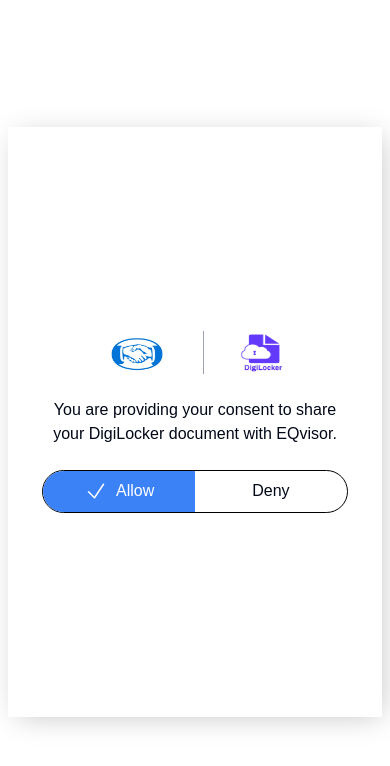
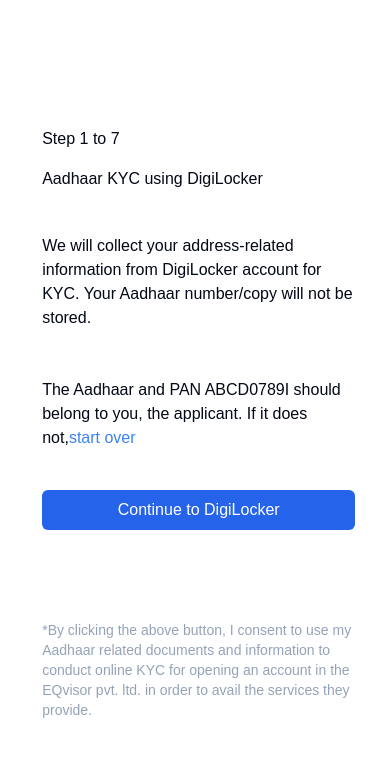
Before and after one commit to om0852/eqvisor, a Next.js app: page /digilocker in a window 390 px wide. Shown: the top 766 px of the page. Built offline with nearby package versions, Linux system fonts and the light colour scheme.

Commit message:
responsive done

```diff
--- a/src/app/(process)/digilocker/_components/DigiLockerAccept.jsx
+++ b/src/app/(process)/digilocker/_components/DigiLockerAccept.jsx
@@ -1,7 +1,7 @@
 import React, { useState } from "react";
 import Success from "./Success";
 
-const DigiLockerAccept = () => {
+const DigiLockerAccept = ({setAllowPage}) => {
     const [success,setSuccess]=useState(false);
     if(success){
         return <Success/>
@@ -37,7 +37,7 @@
               </svg>
               Allow
             </div>
-            <div className="w-[50%] text-center  py-[1vh]">Deny</div>
+            <div onClick={()=>setAllowPage(false)} className="w-[50%] text-center  py-[1vh]">Deny</div>
           </div>
         </div>
       </div>
--- a/src/app/(process)/digilocker/page.jsx
+++ b/src/app/(process)/digilocker/page.jsx
@@ -5,19 +5,19 @@
 import DigiLockerAccept from "./_components/DigiLockerAccept";
 
 const Page = () => {
-  const [allowPage, setAllowPage] = useState(true);
+  const [allowPage, setAllowPage] = useState(false);
   if (allowPage) {
-    return <DigiLockerAccept />;
+    return <DigiLockerAccept setAllowPage={setAllowPage} />;
   }
   return (
     <div className="w-full h-[100vh] flex items-center justify-center">
-      <div className="relative z-[5] w-[100%] md:w-[70%] h-[70%]">
+      <div className="relative pl-[5vh] z-[5] w-[100%] md:w-[70%] h-[70%]">
         <StepComponent
           step={1}
           totalStep={7}
           description={"Aadhaar KYC using DigiLocker"}
         />
-        <div className="relative bg-white z-[5]  rounded-xl flex flex-col gap-10 w-[70%] pt-[3vh] pb-[5vh] h-[70%]">
+        <div className="relative bg-white z-[5]  rounded-xl flex flex-col gap-10 w-[90%] md:w-[70%] pt-[3vh] pb-[5vh] h-[70%]">
           <p>
             We will collect your address-related information from DigiLocker
             account for KYC. Your Aadhaar number/copy will not be stored.
@@ -30,7 +30,12 @@
               start over
             </Link>
           </p>
-          <button className="w-full rounded-md bg-blue-600 py-2 text-white">
+          <button
+            onClick={() => {
+              setAllowPage(true);
+            }}
+            className="w-full rounded-md bg-blue-600 py-2 text-white"
+          >
             Continue to DigiLocker
           </button>
           <p className="text-slate-400 text-sm pt-[6vh]">
--- a/src/app/(process)/panprocess/page.jsx
+++ b/src/app/(process)/panprocess/page.jsx
@@ -22,43 +22,46 @@
 
   // Set max date to today’s date
   const today = new Date().toISOString().split("T")[0];
-  console.log(today);
 
   return (
-    <div className="w-full h-[100vh] flex items-center justify-center">
-      <div className="absolute top-[-3vh] right-[-70vh] w-[100vh] md:w-[200vh] h-[100vh] bg-blue-400 rounded-bl-full "></div>
-      <div className="relative z-[5] w-[100%] md:w-[70%] h-[70%]">
+    <div className="w-full h-screen overflow-hidden flex items-center justify-center bg-gray-50">
+      <div className="relative w-full max-w-lg md:max-w-2xl lg:max-w-3xl flex items-center justify-center">
+        {/* Background Circle */}
+        <div className="absolute max-sm:hidden top-[-50vh] left-[10vh] md:top-[-120vh] md:left-[50vh] w-[150vw] h-[150vw] md:w-[100vw] md:h-[100vw] bg-blue-400 rounded-full overflow-hidden z-10"></div>
+
+        {/* Main Content */}
+        <div className="z-20 w-[92%]">
             <StepComponent
               step={1}
               totalStep={7}
               description={"Starting with your PAN"}
             />
-        <div className="relative bg-white z-[5] login-shadow rounded-xl flex flex-col gap-10 w-[70%] p-[10vh] pb-[5vh] h-[70%]">
+          <div className="relative bg-white shadow-lg rounded-xl flex flex-col gap-10 w-[100%] max-w-md md:max-w-lg p-8 z-10">
             <input
               type="text"
-            className="z-5 w-[100%] outline-none border-b-2 border-gray-600"
+              className="w-full outline-none border-b-2 border-gray-600"
               placeholder="Enter name as per PAN"
               value={name}
               onChange={(e) => setName(e.target.value)}
             />
-          <div className="w-full flex items-center py-[2vh] gap-8">
+            <div className="w-full flex flex-col md:flex-row gap-6 items-center">
               <input
                 type="text"
-              className="z-5 w-[90%] outline-none border-b-2 border-gray-600"
+                className="w-full outline-none border-b-2 border-gray-600"
                 placeholder="Enter PAN"
                 value={pan}
                 onChange={(e) => setPan(e.target.value)}
               />
               <input
                 type="date"
-              className="z-5 w-[90%] outline-none border-b-2 border-gray-600"
+                className="w-full outline-none border-b-2 border-gray-600"
                 placeholder="DOB"
                 max={today}
                 value={dob}
                 onChange={(e) => setDob(e.target.value)}
               />
             </div>
-          <div className="w-full h-full flex items-end justify-end text-bottom">
+            <div className="w-full flex justify-end">
               <p
                 className="text-blue-500 flex gap-2 items-center cursor-pointer"
                 onClick={handleContinue}
@@ -70,7 +73,7 @@
                   viewBox="0 0 24 24"
                   strokeWidth={1.5}
                   stroke="currentColor"
-                className="size-4"
+                  className="w-5 h-5"
                 >
                   <path
                     strokeLinecap="round"
@@ -83,6 +86,7 @@
           </div>
         </div>
       </div>
+    </div>
   );
 };
 
```
Lines whose indentation alone changed are shown as unchanged.
